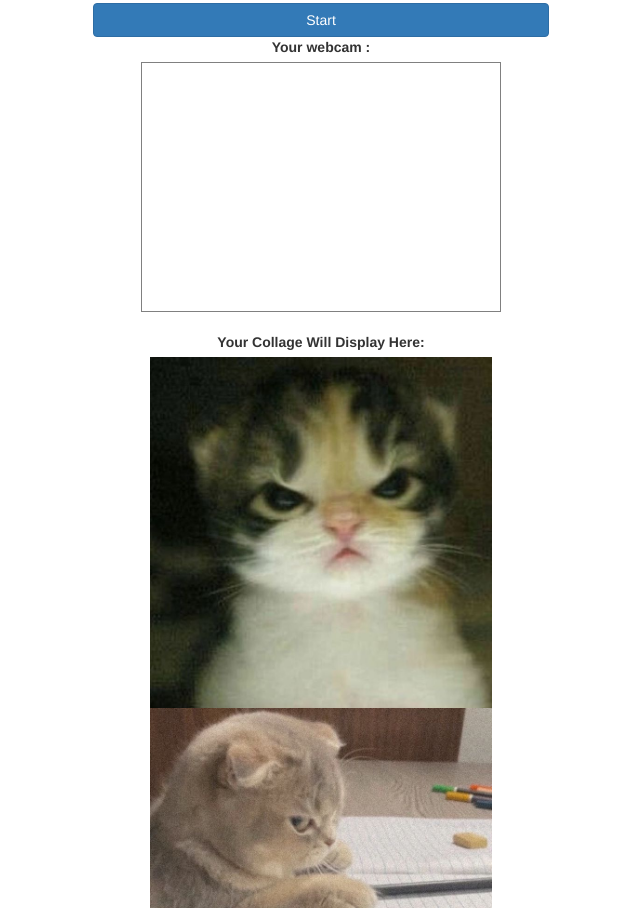
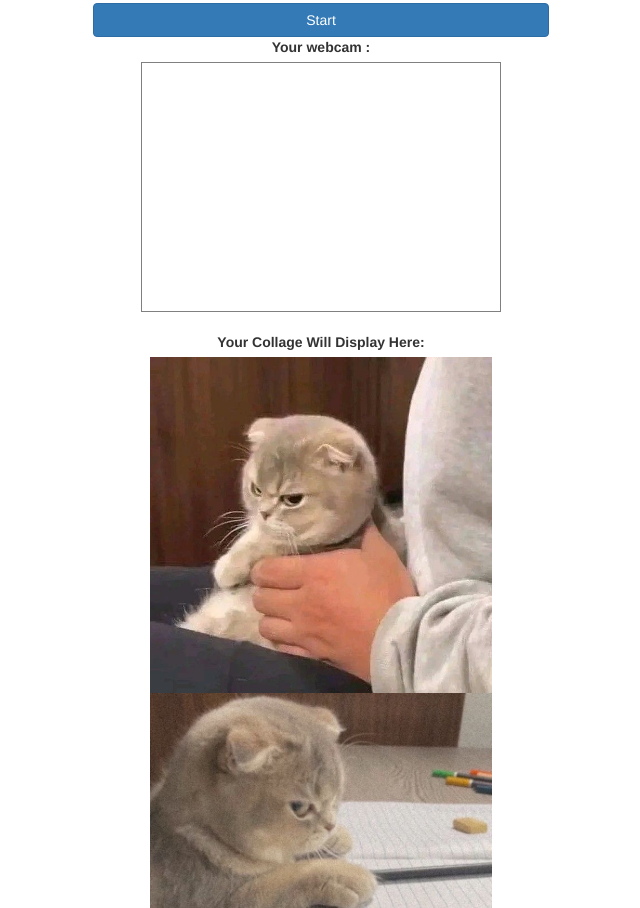
Before and after one commit to Kaitl/My-Callage-App, a plain HTML site: page index.html in a window 1280 px wide. Shown: the part 351-1259 px from the top of the page, without its empty margins (319-959 px from the left). Drawn offline with nearby package versions, Linux system fonts and the light colour scheme; a script that the page names is missing.

Commit message:
Add files via upload

```diff
--- a/index.html
+++ b/index.html
@@ -31,7 +31,7 @@
         <label>Your Collage Will Display Here: </label>
     <div id="resultRow">
         <div id="result1">
-            <img src="PER.jpg" style="width: 30%;">
+            <img src="download (5).jpg" style="width: 30%;">
         </div>
         <div id="result2">
             <img src="download (6).jpg" style="width:30%;">
```
Also changed, not shown: download (5).jpg (added).
